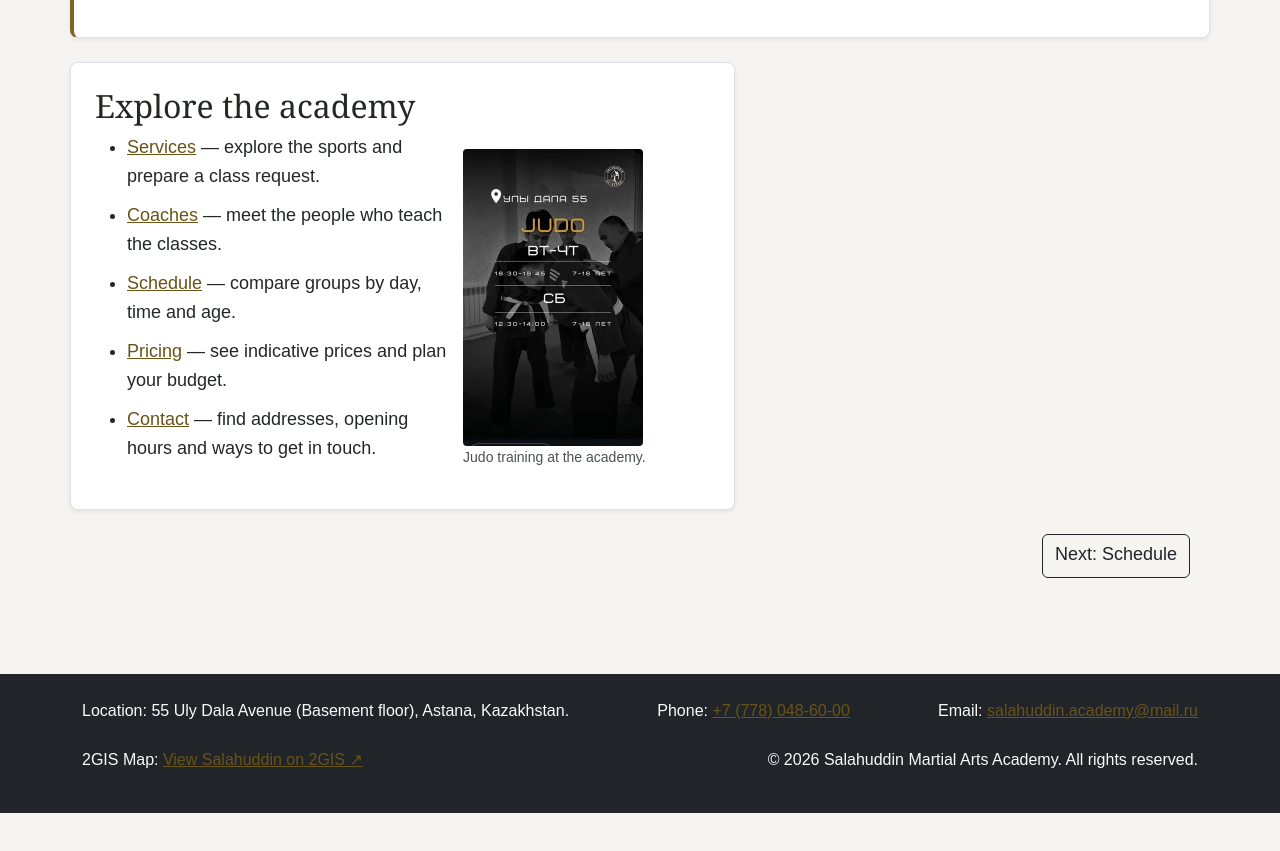
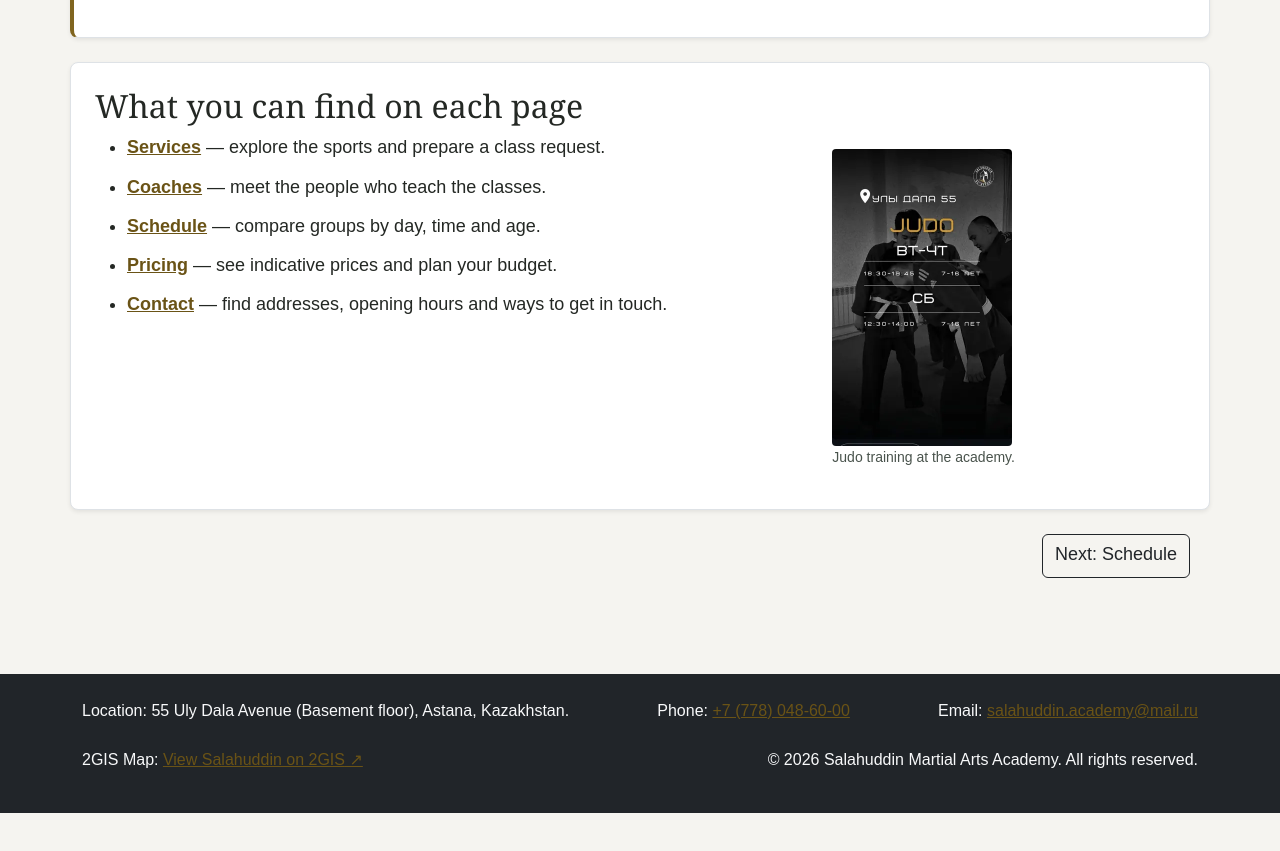
Before and after one commit to kalybajnursejt49-coder/Salahuddin_project, a plain HTML site: page index.html in a window 1280 px wide. Shown: the part 863-1714 px from the top of the page. Drawn offline with nearby package versions, Linux system fonts and the light colour scheme.

Commit message:
Make Home page guide easier to see

```diff
--- a/css/style.css
+++ b/css/style.css
@@ -39,3 +39,4 @@ main .btn, header .btn { font-size: 1.125rem; }
 /* The existing Home panels needed clearer separation and more readable links. */
 #about-club { border-left: 4px solid #80651f !important; }
 #home-explore-links > li + li { margin-top: .65rem; }
+#home-explore-links a { font-weight: 700; }
--- a/index.html
+++ b/index.html
@@ -46,11 +46,11 @@
             <p>The guide below shows what you can find on each page.</p>
             <p class="mb-0">You do not need to decide everything at once. Choose the information you need now, then return here whenever you want to explore another page.</p>
         </article>
-        <section class="content-panel col-12 col-lg-7 bg-white border rounded-3 shadow-sm p-4">
-            <h2>Explore the academy</h2>
+        <section class="content-panel col-12 bg-white border rounded-3 shadow-sm p-4" aria-labelledby="home-page-guide-title">
+            <h2 id="home-page-guide-title">What you can find on each page</h2>
 
             <div class="row g-3 align-items-start">
-            <div class="col-12 col-md-7">
+            <div class="col-12 col-md-8">
             <ul class="mb-0" id="home-explore-links">
                 <li><a href="services.html">Services</a> — explore the sports and prepare a class request.</li>
                 <li><a href="coaches.html">Coaches</a> — meet the people who teach the classes.</li>
@@ -59,7 +59,7 @@
                 <li><a href="contact.html">Contact</a> — find addresses, opening hours and ways to get in touch.</li>
             </ul>
             </div>
-            <div class="col-12 col-md-5">
+            <div class="col-12 col-md-4">
             <figure>
                 <img class="poster-thumb" width="360" height="594" loading="lazy" decoding="async" src="images/uly-dala-judo-cropped.webp" alt="Academy judo timetable for Uly Dala 55 with a group photograph">
                 <figcaption>Judo training at the academy.</figcaption>
--- a/js/language.js
+++ b/js/language.js
@@ -2,7 +2,7 @@
 
 (() => {
   const rows = `Home|Главная|Басты бет
-Explore the academy|Познакомьтесь с академией|Академиямен танысыңыз
+What you can find on each page|Что есть на каждой странице|Әр бетте не бар
 is a martial arts academy in Astana.|— академия единоборств в Астане.|— Астанадағы жекпе-жек академиясы.
 You do not need to decide everything at once. Choose the information you need now, then return here whenever you want to explore another page.|Не нужно решать всё сразу. Выберите нужную сейчас информацию и вернитесь сюда, когда захотите посмотреть другую страницу.|Бәрін бірден шешудің қажеті жоқ. Қазір керек ақпаратты таңдап, басқа бетті қарағыңыз келгенде осында қайта оралыңыз.
 Plan the practical details:|Подготовьте детали посещения:|Бару мәліметтерін жоспарлаңыз:
```
